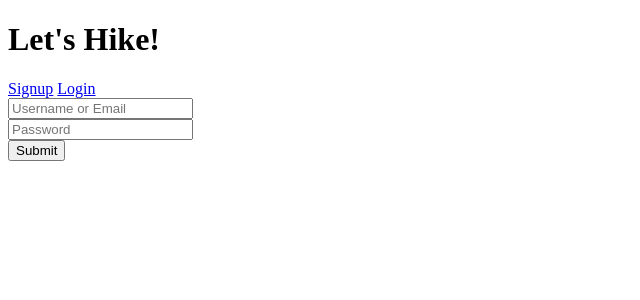
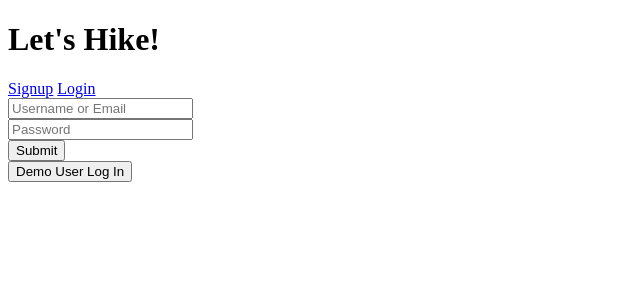
Before and after one commit to ivopavlov87/letsHike, a React (Create React App) app in the folder frontend/: page /#/login in a window 1280 px wide. Shown: the top 300 px of the page, without its empty margins (0-640 px from the left). Built offline with nearby package versions, Linux system fonts and the light colour scheme.

Commit message:
code clean up and pretty demo login

```diff
--- a/frontend/src/components/hikes/hike_box.js
+++ b/frontend/src/components/hikes/hike_box.js
@@ -34,7 +34,7 @@ class HikeBox extends React.Component {
           <h3>{this.props.hike.trailheadName}</h3>
           <h3>
             Hike submitted by:&nbsp;
-            <Link to={`/users/${this.props.hike.user._id}`}>{this.props.hike.user.username || this.props.currentUser.username }</Link>
+            <Link to={`/users/${this.props.hike.user._id || this.props.currentUser.id}`}>{this.props.hike.user.username || this.props.currentUser.username }</Link>
           </h3>
           <h3>{this.props.hike.state}</h3>
           <h3>Round trip: {this.props.hike.distance.toLocaleString()} miles</h3>
--- a/frontend/src/components/hikes/hikes.js
+++ b/frontend/src/components/hikes/hikes.js
@@ -9,11 +9,6 @@ class Hikes extends React.Component {
   }
 
   render() {
-
-    let deleteDestination = "#";
-    if (this.props.match.path === '/hikes/:hikeId/edit') {
-      deleteDestination = '/hikes/new'
-    }
 
     if (this.props.hikes.length === 0) {
       return <div>Loading hikes...</div>;
@@ -27,7 +22,7 @@ class Hikes extends React.Component {
               hike={hike}
               deleteHike={this.props.deleteHike}
               currentUser={this.props.currentUser}
-              deleteDestination={deleteDestination}
+              deleteDestination={"#"}
             />
           ))}
         </div>
--- a/frontend/src/components/session/login_form.js
+++ b/frontend/src/components/session/login_form.js
@@ -13,6 +13,36 @@ class LoginForm extends React.Component {
 
     this.handleSubmit = this.handleSubmit.bind(this);
     this.renderErrors = this.renderErrors.bind(this);
+    this.prettyDemoUser = this.prettyDemoUser.bind(this);
+  }
+
+  async prettyDemoUser(e) {
+    e.preventDefault();
+
+    const demoUser = {
+      username: "DemoUser",
+      password: "pA55word!"
+    };
+
+    const sleep = ms => new Promise(res => setTimeout(res, ms));
+
+    document.getElementById("login-input").focus();
+    for (let i = 1; i <= demoUser.username.length; i++) {
+      this.setState({ loginInput: demoUser.username.substr(0, i) });
+      await sleep(250);
+    }
+
+    await sleep(250);
+
+    document.getElementById("password-input").focus();
+    for (let i = 1; i <= demoUser.password.length; i++) {
+      this.setState({ password: demoUser.password.substr(0, i) });
+      await sleep(250);
+    }
+
+    await sleep(500);
+
+    document.getElementById("session-submit-btn").click();
   }
 
   // Handle field updates (called in the render method)
@@ -33,9 +63,10 @@ class LoginForm extends React.Component {
     };
 
     this.props.login(user).then(arg => {
-      if (Object.keys(this.props.errors).length === 0) {
-        this.props.history.push("/hikes");
-      } else {
+      // if (Object.keys(this.props.errors).length === 0) {
+      // this.props.history.push("/hikes");
+      // } else {
+      if (Object.keys(this.props.errors).length) {
         this.setState({ errors: this.props.errors });
       }
     });
@@ -63,6 +94,7 @@ class LoginForm extends React.Component {
           <div>
             <input
               type="text"
+              id="login-input"
               value={this.state.loginInput}
               onChange={this.update("loginInput")}
               placeholder="Username or Email"
@@ -70,12 +102,15 @@ class LoginForm extends React.Component {
             <br />
             <input
               type="password"
+              id="password-input"
               value={this.state.password}
               onChange={this.update("password")}
               placeholder="Password"
             />
             <br />
-            <input type="submit" value="Submit" />
+            <input id="session-submit-btn" type="submit" value="Submit" />
+            <br />
+            <input type="submit" onClick={this.prettyDemoUser} value="Demo User Log In" />
             {this.renderErrors()}
           </div>
         </form>
```
